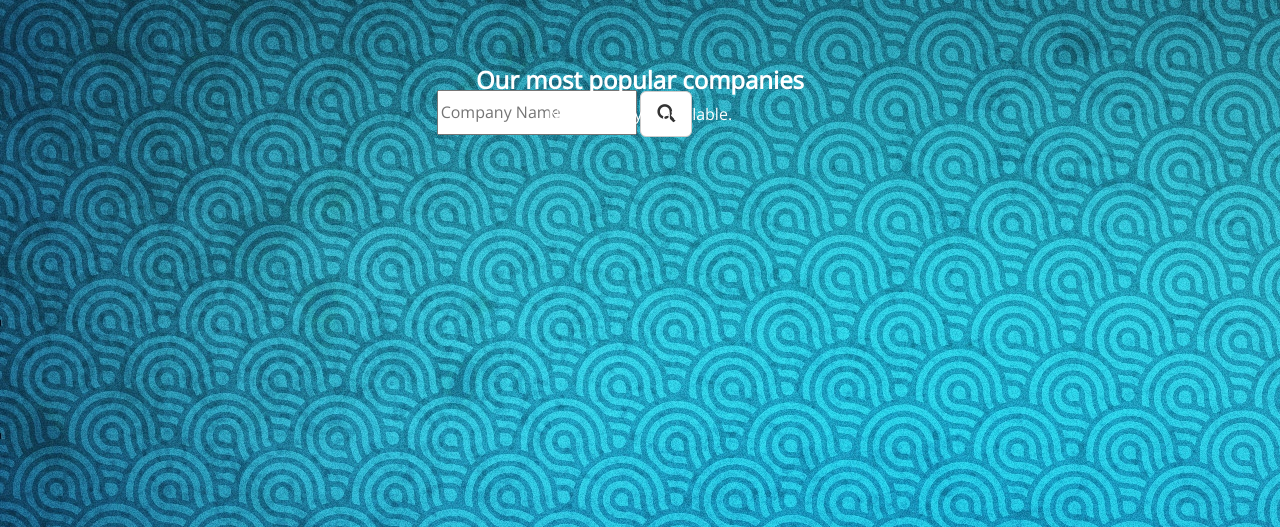
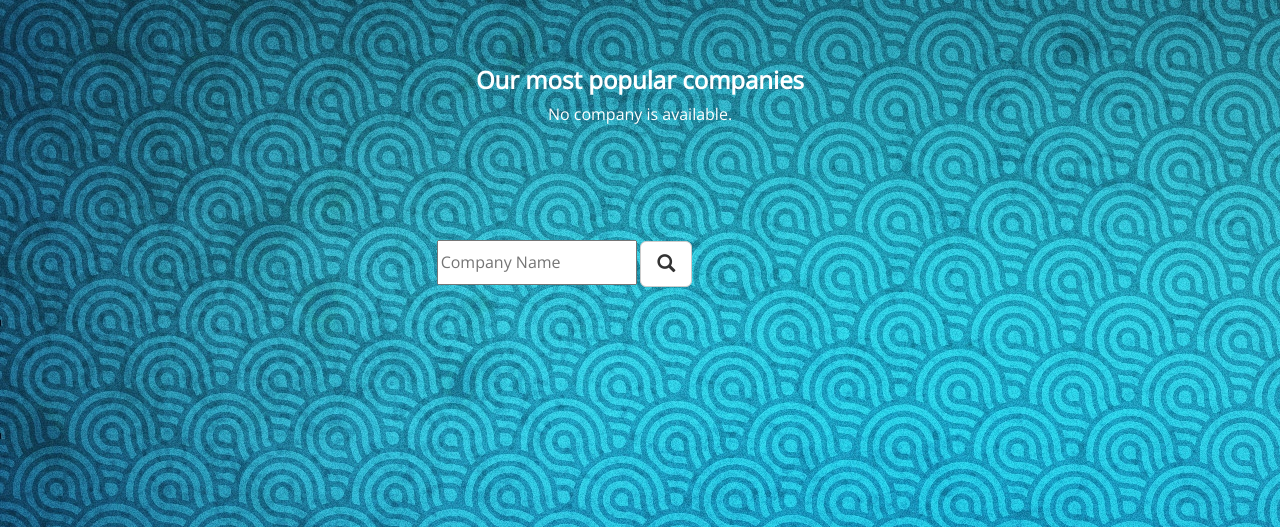
Before and after one commit to vicher37/jobchart, a Django app: page / in a window 1280 px wide. Shown: the part 52-579 px from the top of the page. Run offline with Django 3.2, Linux system fonts and the light colour scheme; data that the repository does not hold is empty; some libraries are stand-ins or nearby versions.

Commit message:
move query down

```diff
--- a/comp/static/comp/index.css
+++ b/comp/static/comp/index.css
@@ -39,6 +39,9 @@ h1, h2, h3 {
         color: white;
 }
 
+.query {
+         top: 150px;
+}
 .list {
         position: relative;
         top: -90px;
```
